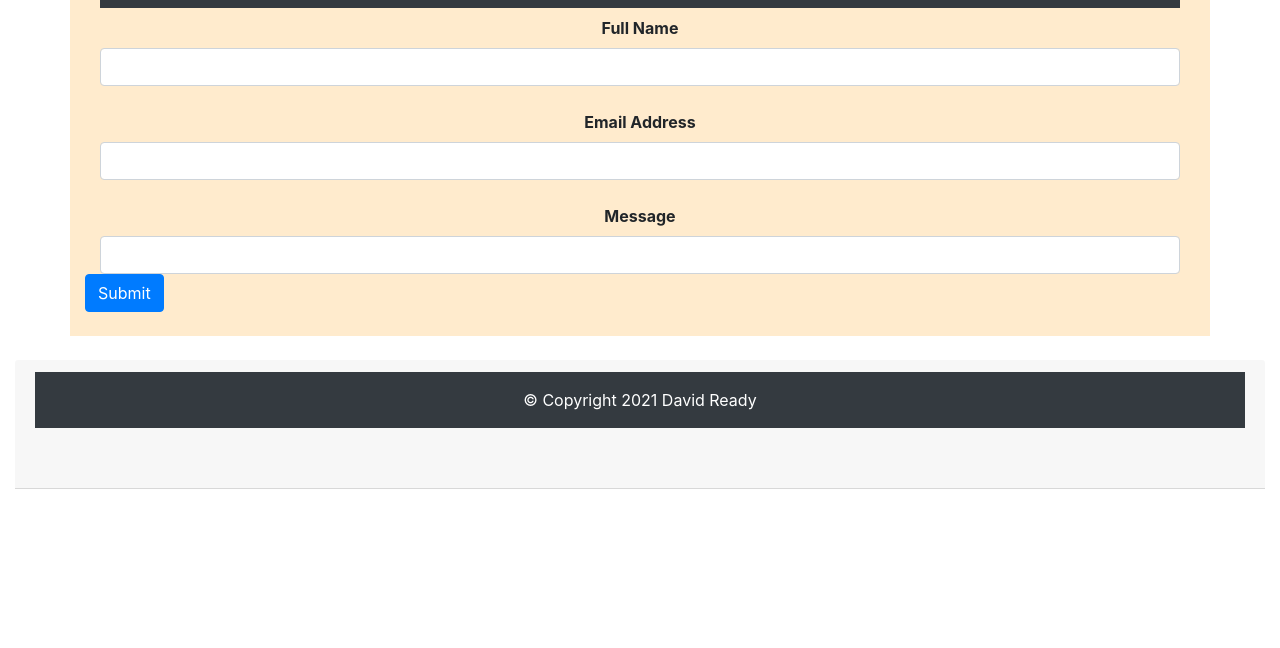
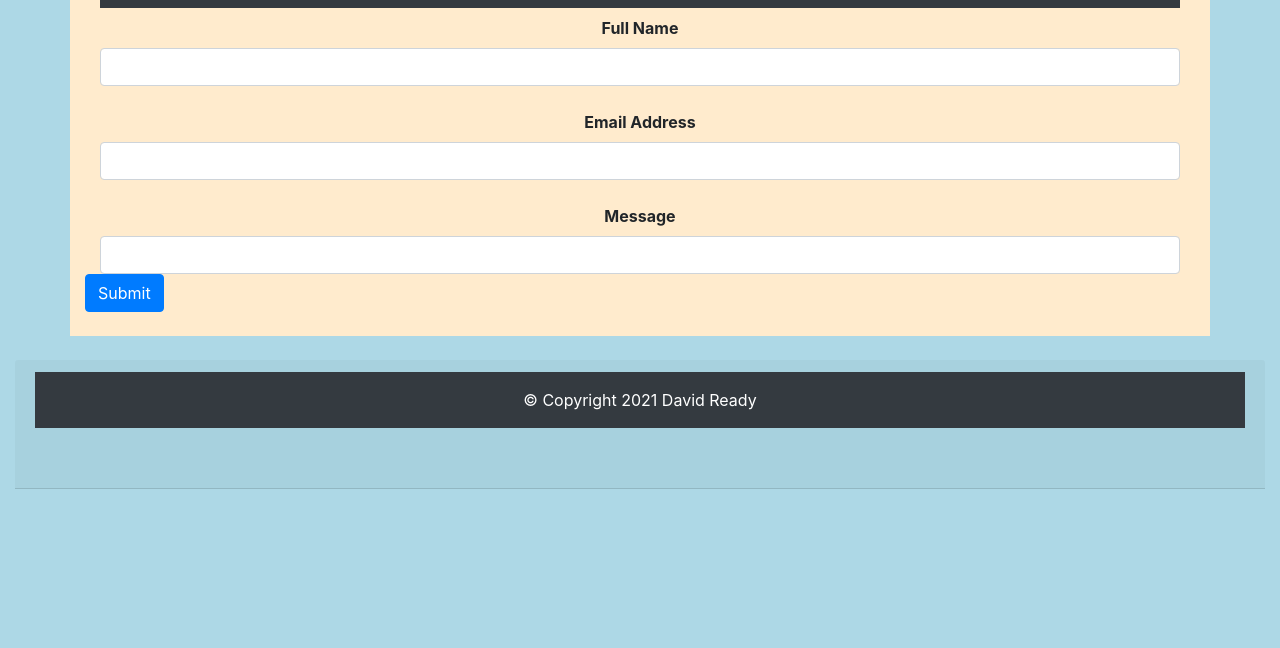
Before and after one commit to dave-ready/myResponsivePortfolio, a plain HTML site: page contact.html in a window 1280 px wide. Shown: the part 152-800 px from the top of the page. Drawn offline with nearby package versions, Linux system fonts and the light colour scheme.

Commit message:
background color

```diff
--- a/contact.html
+++ b/contact.html
@@ -10,8 +10,11 @@
     <script src="https://code.jquery.com/jquery-3.5.1.slim.min.js" integrity="sha384-DfXdz2htPH0lsSSs5nCTpuj/zy4C+OGpamoFVy38MVBnE+IbbVYUew+OrCXaRkfj" crossorigin="anonymous"></script>
     <script src="https://cdn.jsdelivr.net/npm/popper.js@1.16.1/dist/umd/popper.min.js" integrity="sha384-9/reFTGAW83EW2RDu2S0VKaIzap3H66lZH81PoYlFhbGU+6BZp6G7niu735Sk7lN" crossorigin="anonymous"></script>
     <script src="https://cdn.jsdelivr.net/npm/bootstrap@4.5.3/dist/js/bootstrap.min.js" integrity="sha384-w1Q4orYjBQndcko6MimVbzY0tgp4pWB4lZ7lr30WKz0vr/aWKhXdBNmNb5D92v7s" crossorigin="anonymous"></script>
-
-
+    <style>
+      body {
+        background-color: lightblue;
+      };
+    </style>
 </head>
 
 <body>
```
